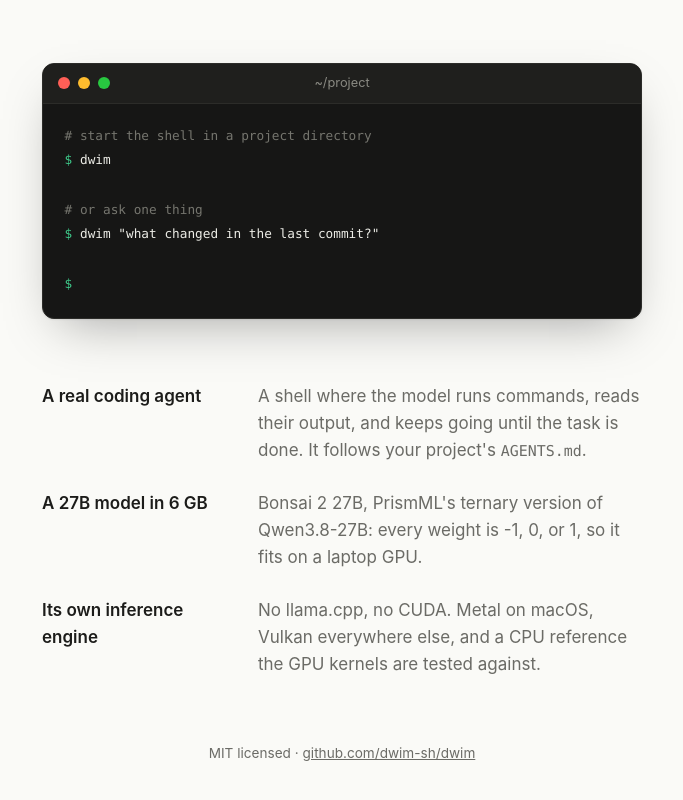
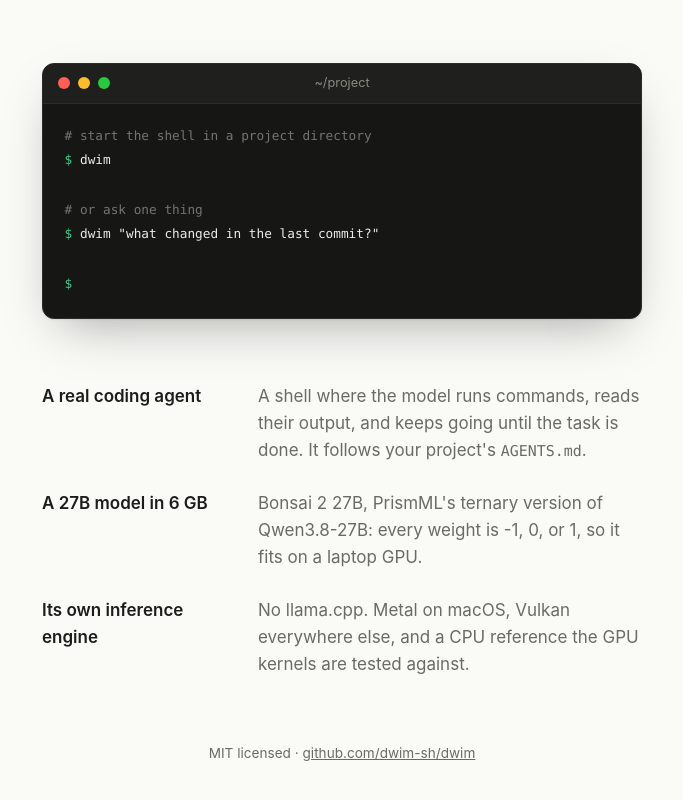
Before and after one commit to dwim-sh/dwim-sh.github.io, a plain HTML site: page index.html in a window 1280 px wide. Shown: the part 514-1314 px from the top of the page, without its empty margins (298-981 px from the left). Drawn offline with Linux system fonts and the light colour scheme.

```diff
--- a/index.html
+++ b/index.html
@@ -268,7 +268,7 @@
       </div>
       <div>
         <dt>Its own inference engine</dt>
-        <dd>No llama.cpp, no CUDA. Metal on macOS, Vulkan everywhere else, and a CPU reference the GPU kernels are tested against.</dd>
+        <dd>No llama.cpp. Metal on macOS, Vulkan everywhere else, and a CPU reference the GPU kernels are tested against.</dd>
       </div>
     </dl>
 
```
